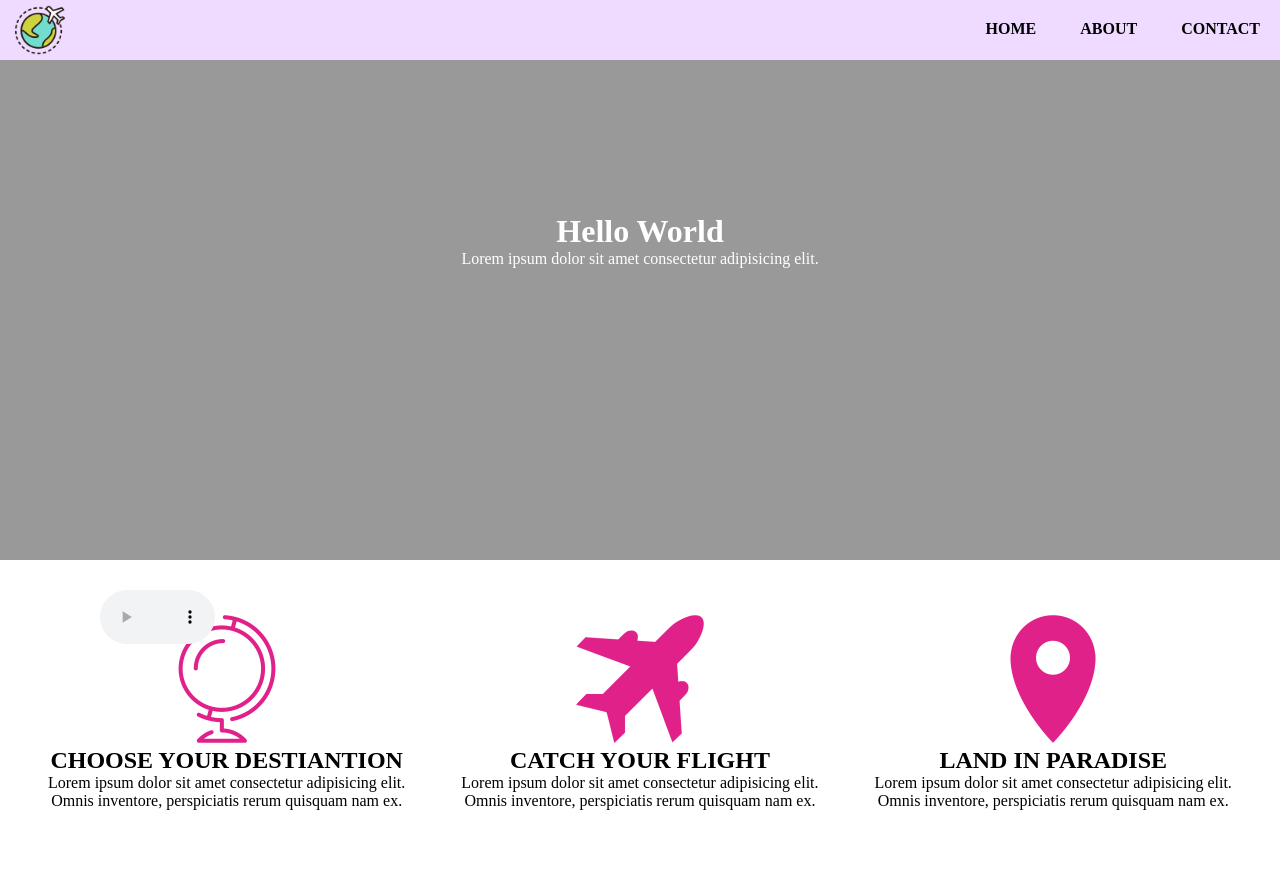
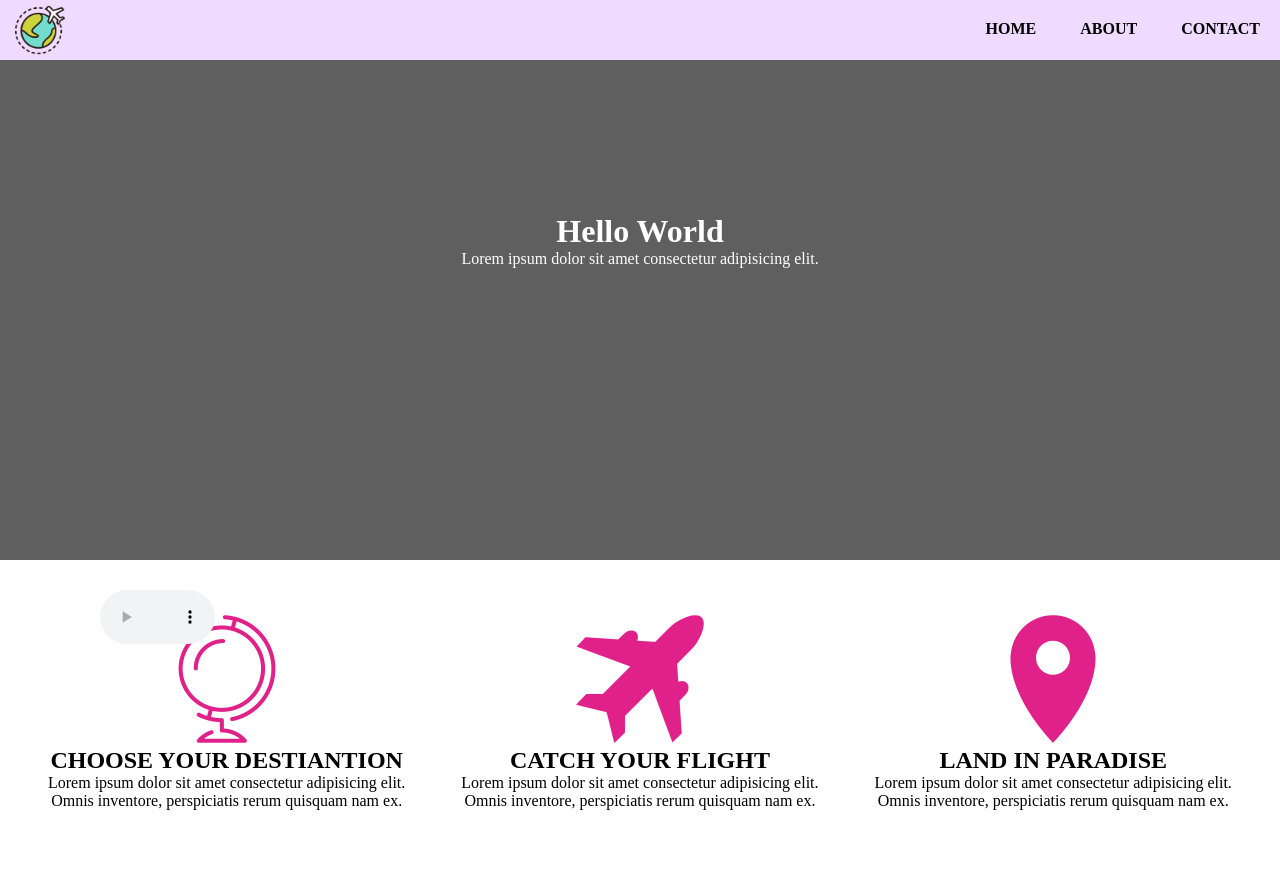
Before and after one commit to neptali04/W4B-FinalProject, a plain HTML site: page index.html in a window 1280 px wide. Shown: the top 883 px of the page. Drawn offline with Linux system fonts and the light colour scheme; the site is published under a folder, as on GitHub Pages, so addresses that start at the root find nothing.

Commit message:
updated background image link

```diff
--- a/css/style.css
+++ b/css/style.css
@@ -41,7 +41,7 @@ main{
     width: 100%;
     height: 500px;
     background-color: blue;
-    background:linear-gradient(to right, rgba(0, 0, 0, 0.4), rgba(0, 0, 0, 0.4)), url('/img/heroimg.jpg');
+    background:linear-gradient(to right, rgba(0, 0, 0, 0.4), rgba(0, 0, 0, 0.4)), url('../img/heroimg.jpg');
     background-size: cover;
     background-position: center;
     background-repeat: no-repeat;
```
